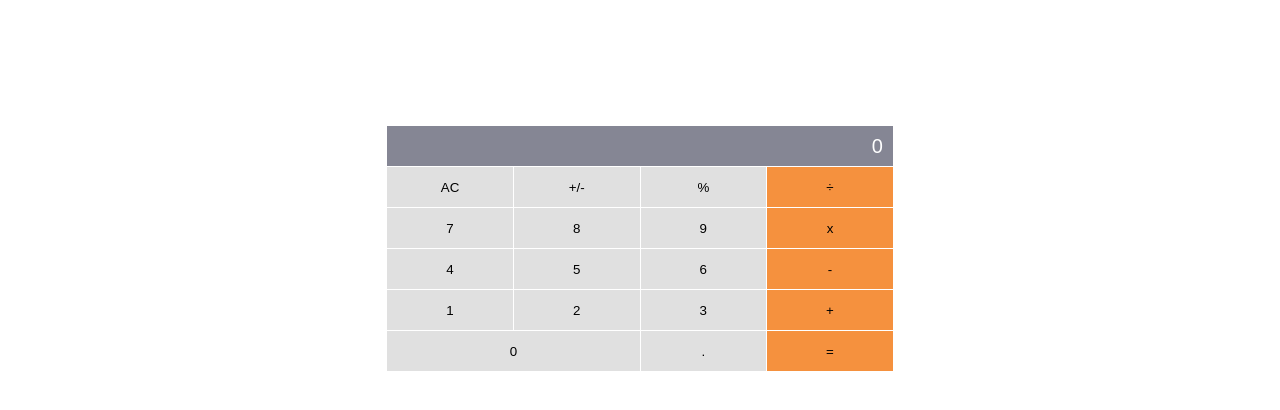
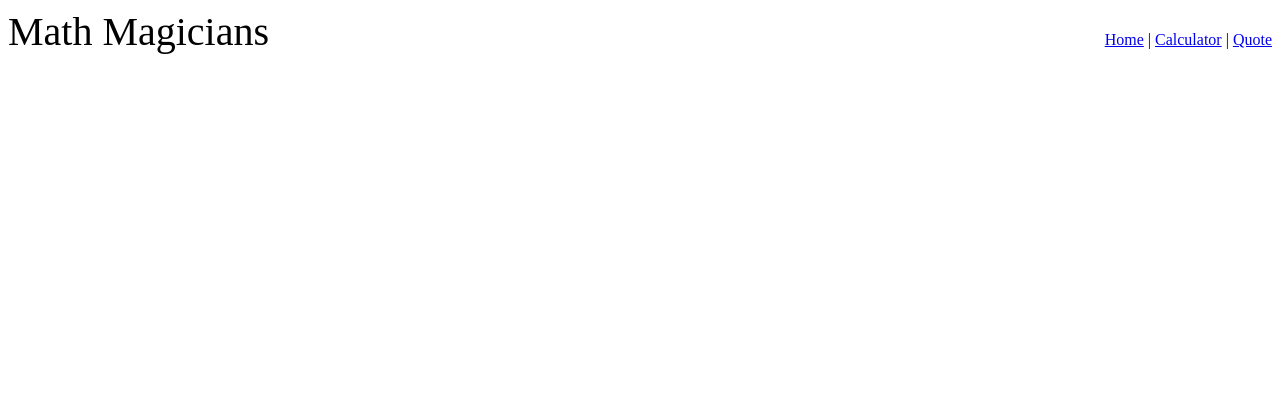
Before and after one commit to DyaryRaoof/math-magicians, a React (Create React App) app: page / in a window 1280 px wide. Shown: the top 410 px of the page. Built offline with nearby package versions, Linux system fonts and the light colour scheme.

Commit message:
Add Header componenet

```diff
--- a/package.json
+++ b/package.json
@@ -10,6 +10,7 @@
     "prop-types": "^15.7.2",
     "react": "^17.0.2",
     "react-dom": "^17.0.2",
+    "react-router-dom": "^5.3.0",
     "react-scripts": "4.0.3",
     "web-vitals": "^1.0.1"
   },
--- a/src/App.css
+++ b/src/App.css
@@ -1,3 +1,17 @@
 body {
   background-color: white;
 }
+
+.navbar-wrapper {
+  display: flex;
+  justify-content: space-between;
+  align-items: baseline;
+}
+
+.navbar-wrapper > span:nth-child(1) {
+  font-size: 40px;
+}
+
+.navbar-wrapper > span:not('#logo') {
+  padding: 2px;
+}
--- a/src/App.js
+++ b/src/App.js
@@ -1,6 +1,8 @@
 import './App.css';
 import React from 'react';
+import { BrowserRouter as Router, Route, Switch } from 'react-router-dom';
 import Calculator from './components/Calculator';
+import Header from './components/Header';
 
 class App extends React.Component {
   constructor(props) {
@@ -9,7 +11,19 @@ class App extends React.Component {
   }
 
   render() {
-    return <Calculator />;
+    return (
+      <div>
+        <Router>
+          <Header />
+          <Switch>
+            <Route exact path="/calculator">
+              <Calculator />
+            </Route>
+          </Switch>
+        </Router>
+
+      </div>
+    );
   }
 }
 
--- /dev/null
+++ b/src/components/Header.js
@@ -0,0 +1,18 @@
+import React from 'react';
+import { NavLink } from 'react-router-dom';
+
+const Header = () => (
+  <div className="navbar-wrapper">
+    <span id="logo">Math Magicians</span>
+    <span>
+      <NavLink to="/" activeClassName="activated-link">Home</NavLink>
+      <span> | </span>
+      <NavLink to="/calculator" activeClassName="activated-link">Calculator</NavLink>
+      <span> | </span>
+      <NavLink to="/quote" activeClassName="activated-link">Quote</NavLink>
+    </span>
+
+  </div>
+);
+
+export default Header;
```
Also changed, not shown: src/components/Home.js (added), 1 other file (tests, documents, lock files or other folders).
